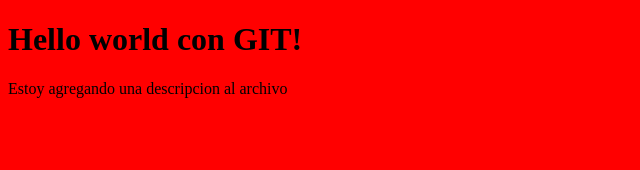
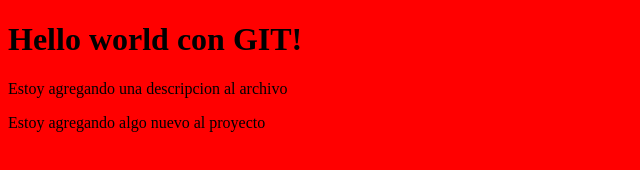
Before and after one commit to broko-de/clase12_23524, a plain HTML site: page index.html in a window 1280 px wide. Shown: the whole page, without its empty margins (0-640 px from the left). Drawn offline with Linux system fonts and the light colour scheme.

Commit message:
Se esta agregando un nuevo parrafo

```diff
--- a/index.html
+++ b/index.html
@@ -10,5 +10,6 @@
 <body>
     <h1>Hello world con GIT!</h1>
     <p>Estoy agregando una descripcion al archivo</p>
+    <p>Estoy agregando algo nuevo al proyecto</p>
 </body>
 </html>
```
